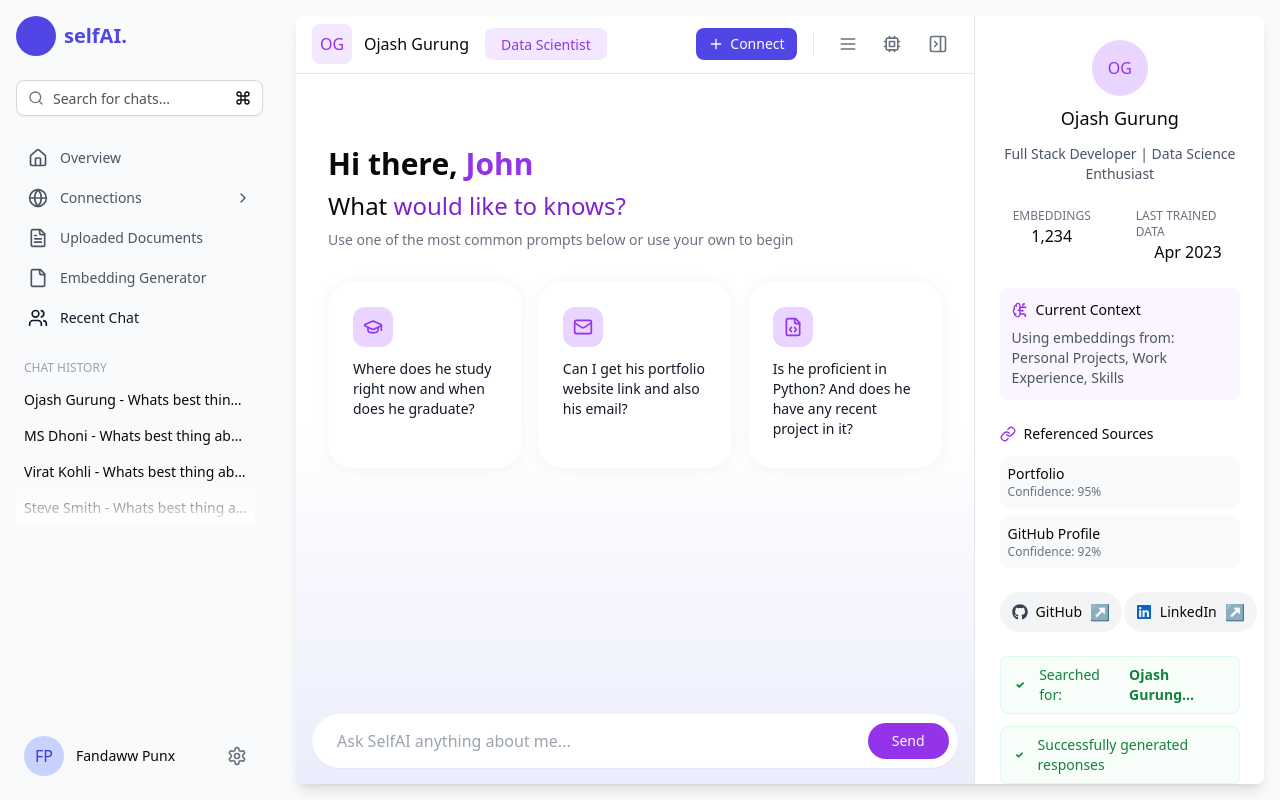
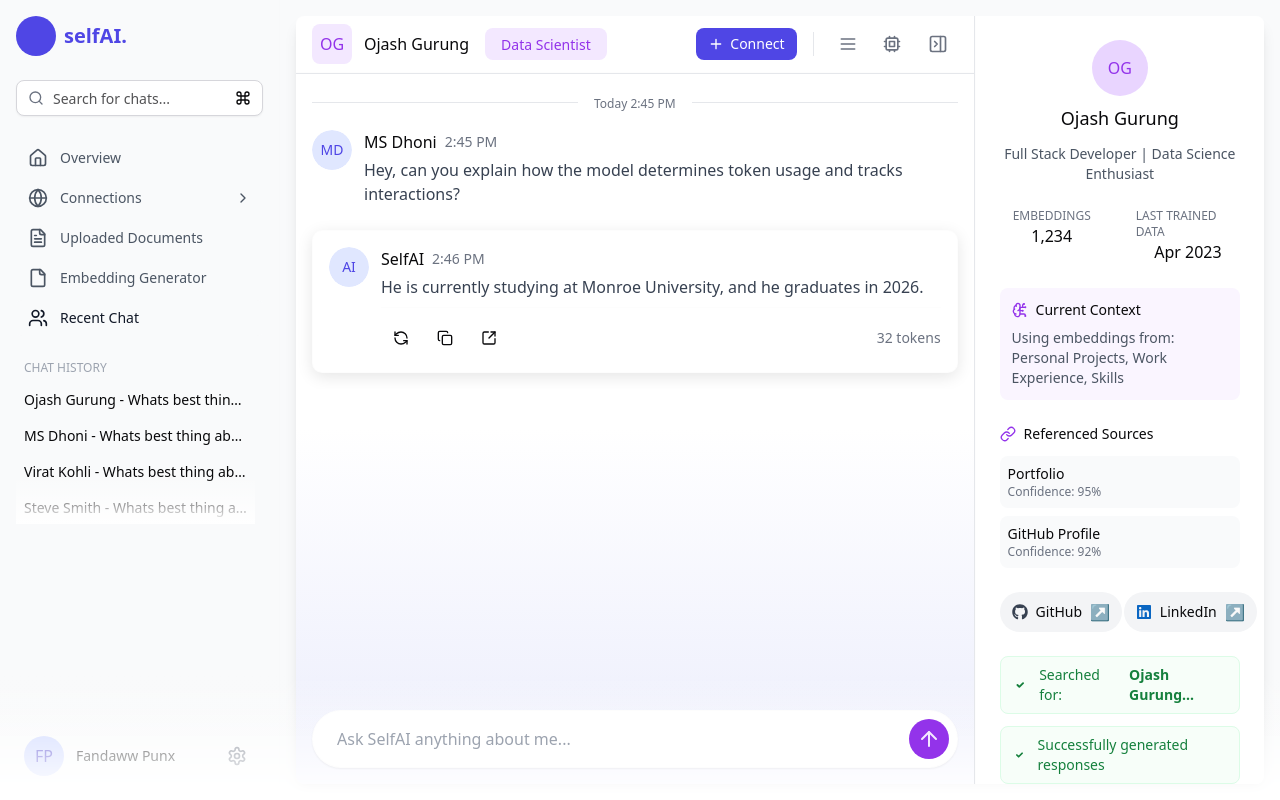
Before and after one commit to ojashgurung/SelfAI, a Next.js app in the folder frontend/: page /dashboard/chat in a window 1280 px wide. Built offline with nearby package versions, Linux system fonts and the light colour scheme.

Commit message:
Working on chat design when there is chat present

```diff
--- a/frontend/src/components/chat/chat-body.tsx
+++ b/frontend/src/components/chat/chat-body.tsx
@@ -1,6 +1,16 @@
+import { useState, useEffect } from "react";
+
 import { Button } from "@/components/ui/button";
 import { Card } from "@/components/ui/card";
-import { RefreshCcw, GraduationCap, Mail, FileCode } from "lucide-react";
+import {
+  RefreshCcw,
+  GraduationCap,
+  Mail,
+  FileCode,
+  Copy,
+  SquareArrowOutUpRight,
+  ArrowUp,
+} from "lucide-react";
 import { Avatar } from "@/components/ui/avatar";
 
 const prompts = [
@@ -19,11 +29,37 @@
   },
 ];
 
+const useTypewriter = (text: string, speed: number = 40) => {
+  const [displayedText, setDisplayedText] = useState("");
+  const [isTyping, setIsTyping] = useState(true);
+
+  useEffect(() => {
+    let i = 0;
+    setIsTyping(true);
+    const timer = setInterval(() => {
+      if (i < text.length) {
+        setDisplayedText(text.substring(0, i + 1));
+        i++;
+      } else {
+        setIsTyping(false);
+        clearInterval(timer);
+      }
+    }, speed);
+
+    return () => clearInterval(timer);
+  }, [text, speed]);
+
+  return { displayedText, isTyping };
+};
+
 export default function ChatBody() {
-  const hasChat = false;
+  const response =
+    "He is currently studying at Monroe University, and he graduates in 2026.";
+  const { displayedText, isTyping } = useTypewriter(response);
+  const hasChat = true;
   return (
     <div
-      className="relative flex flex-col h-full"
+      className="relative flex-1 flex flex-col overflow-hidden justify-between"
       style={{
         background:
           "linear-gradient(to top, rgba(233, 235, 252, 0.9) 0%, rgba(255, 255, 255, 0) 50%)",
@@ -31,21 +67,32 @@
     >
       <div className="flex-1 overflow-y-auto">
         {hasChat ? (
-          <div className="h-full overflow-y-auto">
+          <div className="overflow-y-auto">
             <div className="max-w-3xl mx-auto px-4">
               {/* Timestamp */}
-              <div className="text-center my-4">
-                <span className="text-sm text-gray-500">Today 2:45 PM</span>
+              <div className="text-center my-4 relative">
+                <div className="absolute inset-0 flex items-center">
+                  <div className="w-full border-t border-gray-200"></div>
+                </div>
+                <div className="relative">
+                  <span className="bg-white px-4 text-xs text-gray-500">
+                    Today 2:45 PM
+                  </span>
+                </div>
               </div>
 
               {/* User Message */}
               <div className="flex items-start gap-3 mb-6">
                 <Avatar>
-                  <img src="/avatars/alex.jpg" alt="Alex" />
+                  <div className="w-full h-full bg-indigo-100 flex items-center justify-center rounded-full">
+                    <span className="text-indigo-600 font-medium text-sm">
+                      MD
+                    </span>
+                  </div>
                 </Avatar>
                 <div>
                   <div className="flex items-center gap-2 mb-1">
-                    <span className="font-medium">Alex Ferguson</span>
+                    <span className="font-medium">MS Dhoni</span>
                     <span className="text-sm text-gray-500">2:45 PM</span>
                   </div>
                   <p className="text-gray-700">
@@ -56,7 +103,8 @@
               </div>
 
               {/* AI Response */}
-              <div className="flex items-start gap-3 mb-6">
+              <Card className="p-4 bg-white shadow-[0_4px_16px_rgba(0,0,0,0.1)] border hover:border-purple-200 transition rounded-xl mb-4">
+                <div className="flex items-start gap-3">
                   <Avatar>
                     <div className="w-full h-full bg-indigo-100 flex items-center justify-center rounded-full">
                       <span className="text-indigo-600 font-medium text-sm">
@@ -66,36 +114,38 @@
                   </Avatar>
                   <div className="flex-1">
                     <div className="flex items-center gap-2 mb-1">
-                    <span className="font-medium">Ciphy.io</span>
+                      <span className="font-medium">SelfAI</span>
                       <span className="text-sm text-gray-500">2:46 PM</span>
                     </div>
-                  <Card className="p-4 bg-white">
-                    <p className="text-gray-700 mb-4">
-                      Sure! Our model counts tokens in both input and output,
-                      including spaces and special characters. Each token
-                      corresponds roughly to one word, depending on the language
-                      and complexity of the sentence. For more detailed tracking
-                      of your interactions, we use timestamps and session IDs to
-                      ensure the most relevant responses.
+                    <div>
+                      <p className="text-gray-700 mb-2">
+                        {displayedText}
+                        {isTyping && <span className="animate-pulse">▋</span>}
                       </p>
                       <div className="flex items-center justify-between border-t pt-3">
-                      <div className="flex items-center gap-2">
+                        {!isTyping && (
+                          <div className="flex items-center justify-center gap-1">
                             <Button variant="ghost" size="sm">
-                          <RefreshCcw className="w-4 h-4 mr-2" />
-                          Regenerate
+                              <RefreshCcw className="w-4 h-4" />
                             </Button>
                             <Button variant="ghost" size="sm">
-                          Copy
+                              <Copy className="w-4 h-4" />
                             </Button>
                             <Button variant="ghost" size="sm">
-                          Share
+                              <SquareArrowOutUpRight className="w-4 h-4" />
                             </Button>
                           </div>
-                      <span className="text-sm text-gray-500">32 tokens</span>
+                        )}
+                        {!isTyping && (
+                          <span className="text-sm text-gray-500">
+                            32 tokens
+                          </span>
+                        )}
+                      </div>
+                    </div>
+                  </div>
                 </div>
               </Card>
-                </div>
-              </div>
 
               {/* Gradient fade at bottom */}
               <div className="h-32 bg-gradient-to-t from-white to-transparent pointer-events-none fixed bottom-0 left-0 right-0" />
@@ -153,12 +203,9 @@
               placeholder="Ask SelfAI anything about me..."
               className="flex-1 ml-4 resize-none border-none outline-none bg-transparent focus:ring-0 text-base placeholder:text-gray-400"
             />
-            <Button
-              size="sm"
-              className="bg-purple-600 hover:bg-purple-700 rounded-full py-4 px-6"
-            >
-              Send
-            </Button>
+            <div className="flex items-center justify-center w-10 h-10 bg-purple-600 hover:bg-purple-700 rounded-full text-base cursor-pointer">
+              <ArrowUp className="w-6 h-6 text-purple-100" />
+            </div>
           </div>
         </div>
       </div>
```
Lines whose indentation alone changed are shown as unchanged.
